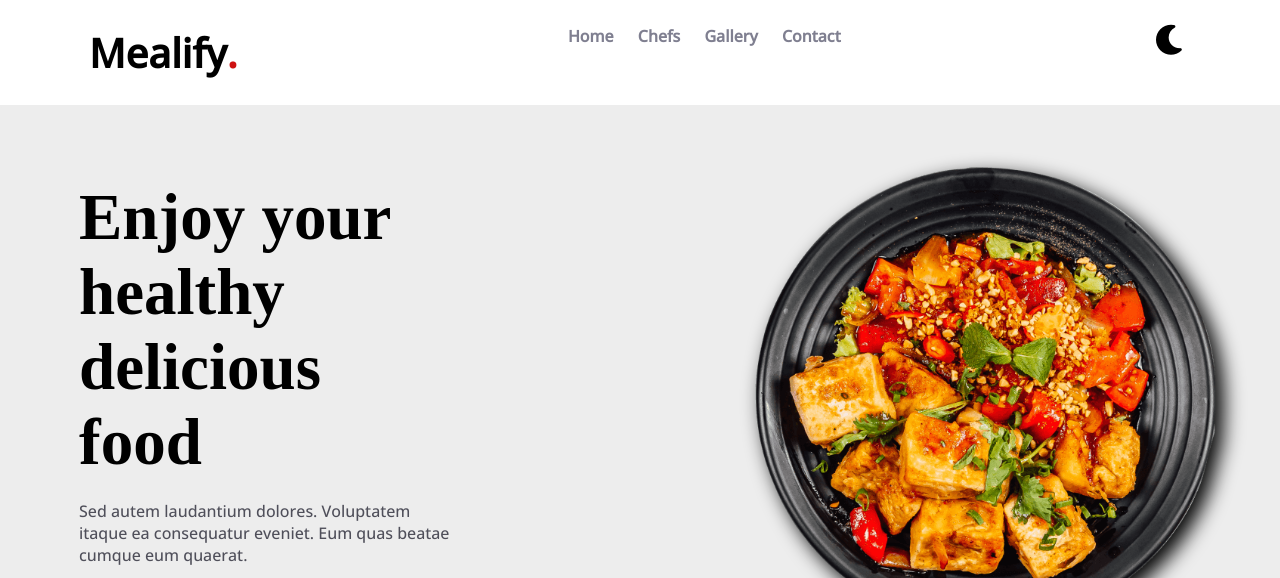
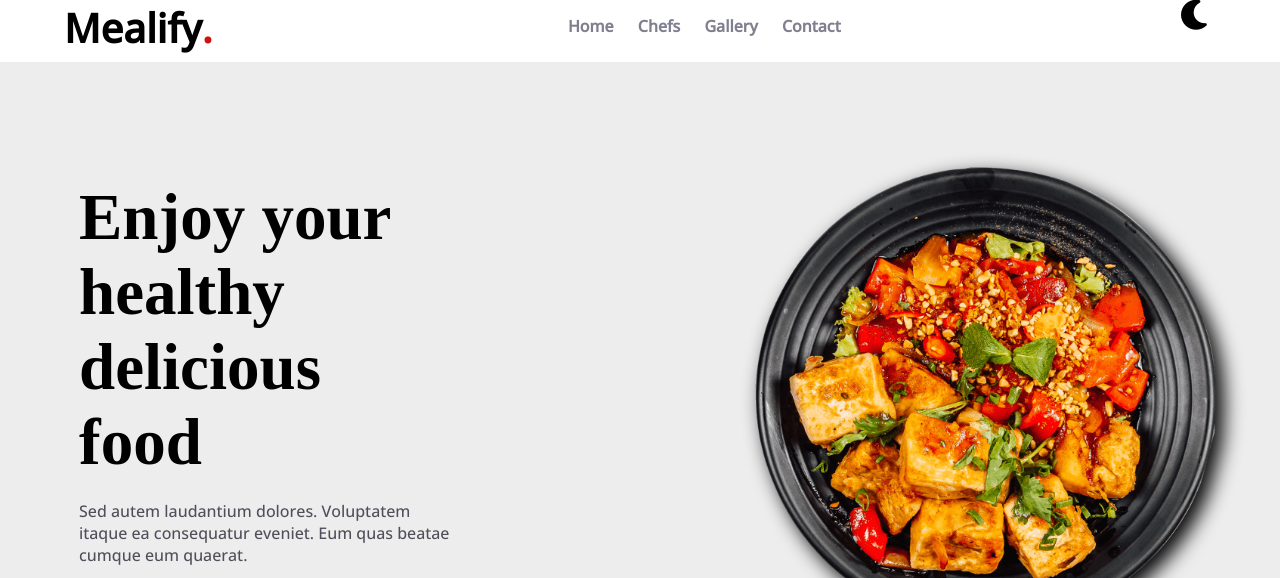
Before and after one commit to SalmaFarid998/Mealify, a plain HTML site: page index.html in a window 1280 px wide. Shown: the top 578 px of the page. Drawn offline with Linux system fonts and the light colour scheme; a web font is replaced by a local one.

Commit message:
Changed padding style for navbar
Moved padding style from .navbar to .navbar-links

```diff
--- a/style.css
+++ b/style.css
@@ -154,8 +154,11 @@ section {
 .navbar {
   display: flex;
   justify-content: space-between;
-  padding: 25px;
+  /*padding: 25px;*/
   /* background-color:var(--background-main); */
+}
+.navbar-links{
+  padding-top:15px;
 }
 .navbar-links li {
   list-style: none;
```
